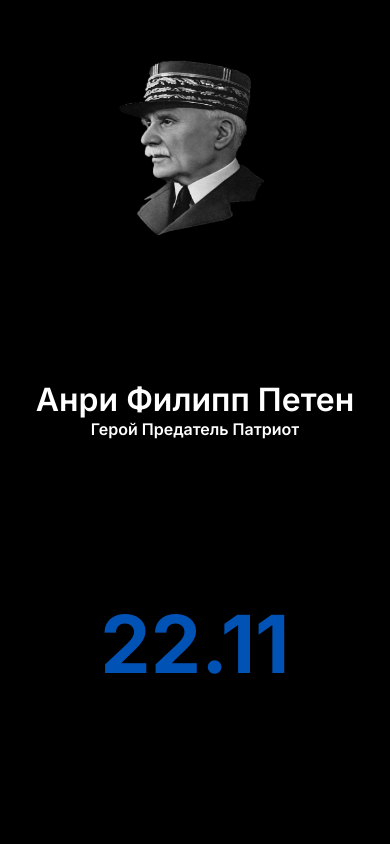
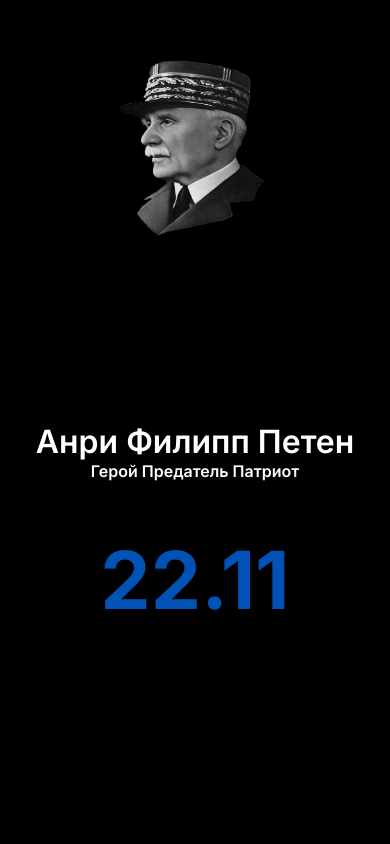
Before and after one commit to FrowningCat/history_in_personalities, a Next.js app: page / in a window 390 px wide. Shown: the top 844 px of the page. Built offline with nearby package versions, Linux system fonts and the light colour scheme.

Commit message:
landing ready

```diff
--- a/app/globals.css
+++ b/app/globals.css
@@ -85,7 +85,7 @@ a {
   z-index: 2;
   font-weight: 600;
   color: white;
-  padding-top: 20vh;
+  padding-top: 25vh;
   height: 25vh;
 }
 .lending__header__text__header__title {
@@ -284,6 +284,9 @@ a {
   html {
     font-size: 8px;
   }
+  .lending__header {
+    height: 80vh;
+  }
   .lending__header__text {
     grid-template-columns: repeat(1, 350px);
     padding-top: 25vh;
--- a/app/globals.scss
+++ b/app/globals.scss
@@ -123,7 +123,7 @@ a {
                 z-index: 2;
                 font-weight: $headerWeight;
                 color: $headerTextColor;
-                padding-top: 20vh;
+                padding-top: 25vh;
                 height: 25vh;
                 &__title {
                     font-weight: $titleWeight;
@@ -328,6 +328,9 @@ a {
     html {
         font-size: 8px;
     }
+    .lending__header {
+        height: 80vh;
+    }
     .lending__header__text {
         grid-template-columns: repeat(1, 350px);
         padding-top: 25vh;
```
Also changed, not shown: 1 other file (tests, documents, lock files or other folders).
